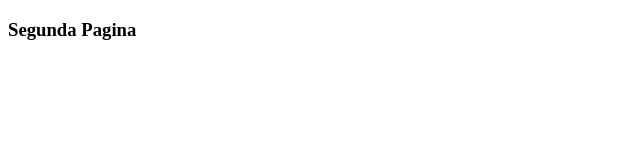
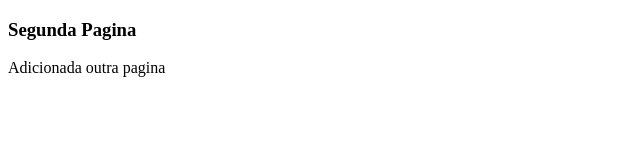
Before and after one commit to adryelberchulute/Aula_Git_TDS0033, a plain HTML site: page Index.HTML in a window 1280 px wide. Shown: the whole page, without its empty margins (0-640 px from the left). Drawn offline with Linux system fonts and the light colour scheme.

Commit message:
Adicionado um paragrafo

```diff
--- a/Index.HTML
+++ b/Index.HTML
@@ -8,5 +8,6 @@
 <body>
     <h3>Segunda Pagina</h3>
     <a href="Link.HTML"></a>
+    <p>Adicionada outra pagina</p>
 </body>
 </html>
```
